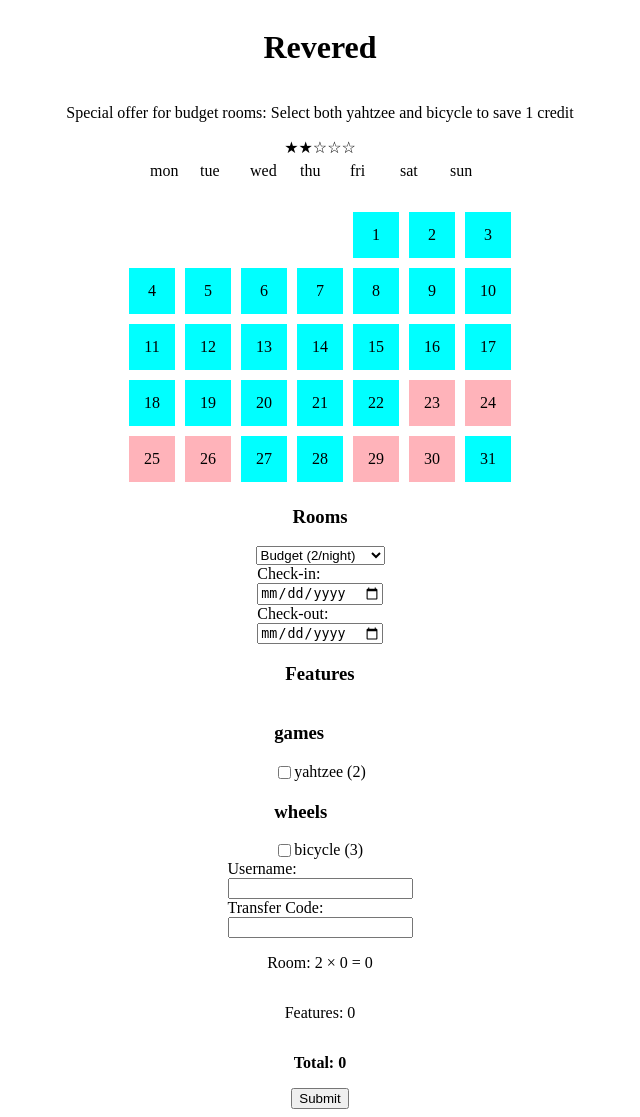
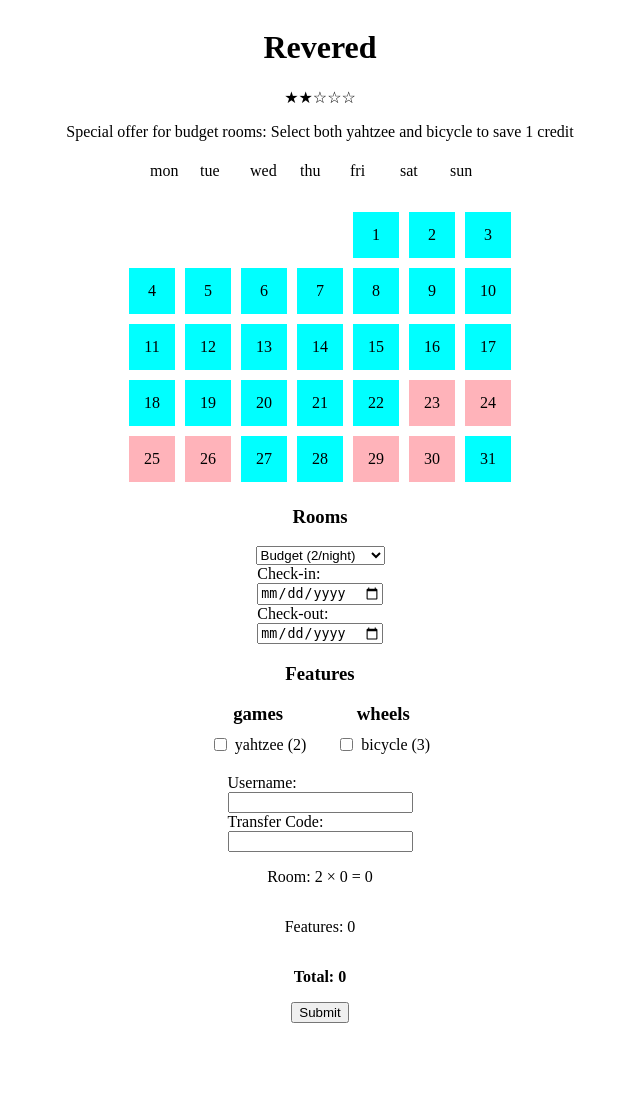
Before and after one commit to LB552/yrgopelago, a PHP site: page / in a window 1280 px wide. Shown: the whole page, without its empty margins (320-960 px from the left). After the commit the page ends 1023 px from the top, so only its background shows below. Run offline with PHP 8.4, Linux system fonts and the light colour scheme; data comes from the database, SQL or seed files in the repository.

Commit message:
feature styling

```diff
--- a/yrgopelag2/index.php
+++ b/yrgopelag2/index.php
@@ -12,8 +12,6 @@
 
     <h1>Revered</h1>
 
-    <p>Special offer for budget rooms: Select both yahtzee and bicycle to save 1 credit</p>
-
     <div class="stars">
         <?php
         for ($i = 0; $i < HOTEL_STAR_RATING; $i++) {
@@ -25,6 +23,8 @@
         }
         ?>
     </div>
+
+    <p>Special offer for budget rooms: Select both yahtzee and bicycle to save 1 credit</p>
 
     <?php
     $day = 1;
--- a/yrgopelag2/style.css
+++ b/yrgopelag2/style.css
@@ -19,6 +19,31 @@ label {
 .hori {
     display: flex;
     flex-direction: row;
+}
+
+#featuresContainer {
+    display: flex;
+    flex-direction: row;
+    gap: 30px;
+}
+
+#featuresContainer > div {
+    display: flex;
+    flex-direction: column;
+    align-items: center;
+}
+
+#featuresContainer h3 {
+    margin: 0 0 10px 0;
+    text-align: center;
+}
+
+#featuresContainer label {
+    display: flex;
+    flex-direction: row;
+    gap: 5px;
+    align-items: center;
+    margin-bottom: 20px;
 }
 
 .date {
```
